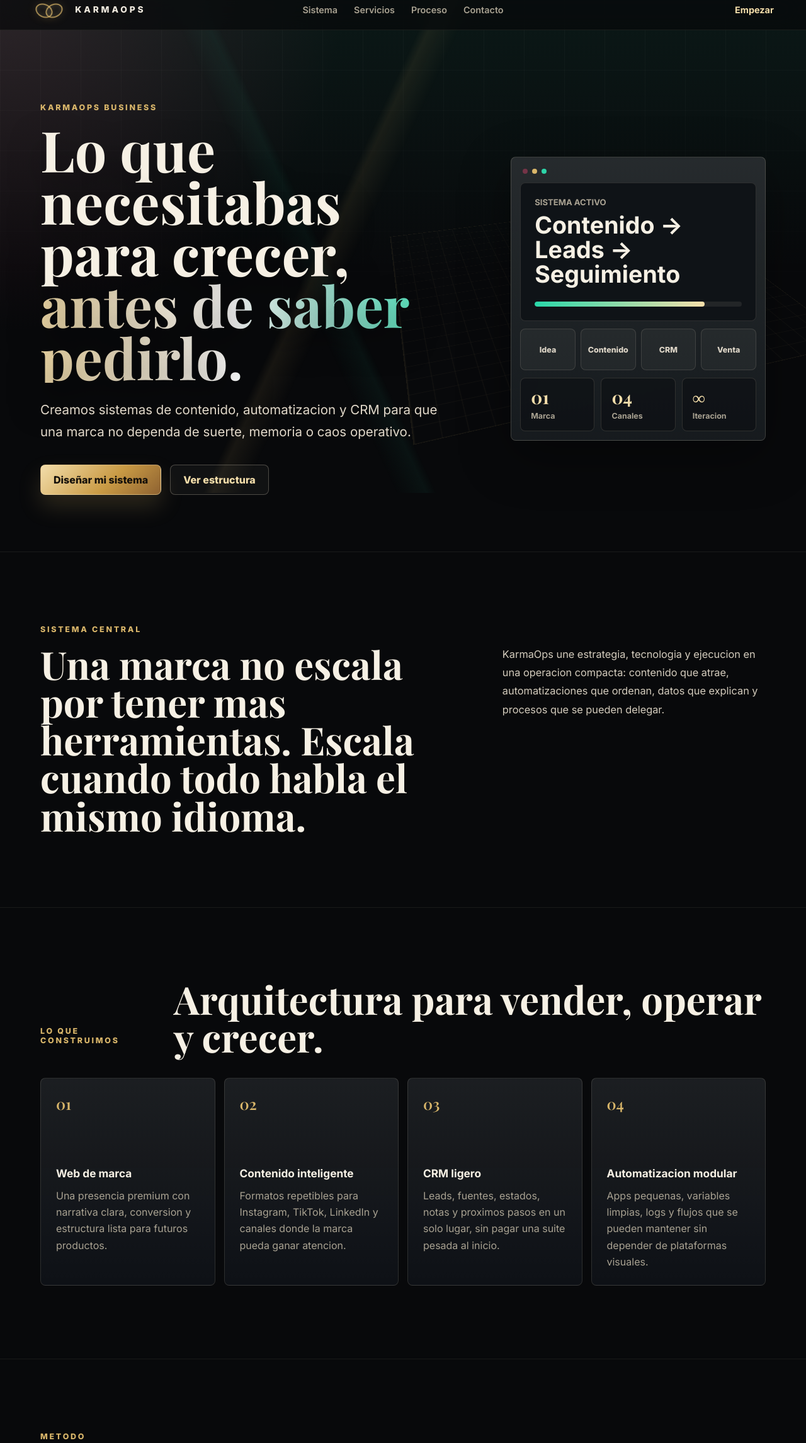
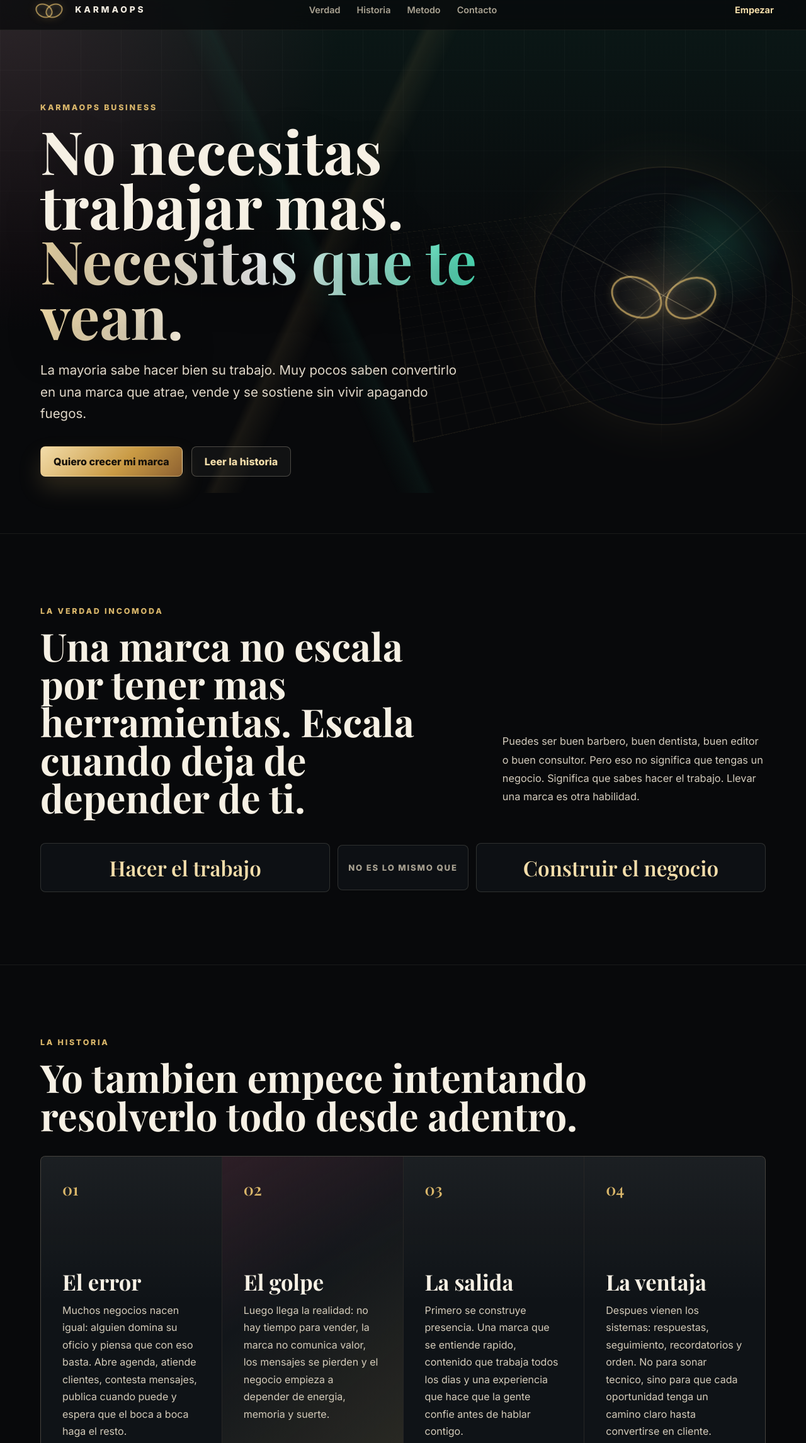
Before and after one commit to Ramonrojo10/karmaops-business-web, a plain HTML site: page web/index.html in a window 1280 px wide. Shown: the part 17-2309 px from the top of the page at 63% size. Drawn offline with nearby package versions, Linux system fonts and the light colour scheme.

Commit message:
Refine brand storytelling

```diff
--- a/web/app.js
+++ b/web/app.js
@@ -39,5 +39,5 @@ form?.addEventListener("submit", (event) => {
   localStorage.setItem("karmaops_leads", JSON.stringify([lead, ...currentLeads]));
 
   form.reset();
-  statusEl.textContent = "Señal recibida. El siguiente paso sera conectar este flujo al CRM.";
+  statusEl.textContent = "Señal recibida. Te responderemos con el siguiente paso.";
 });
--- a/web/index.html
+++ b/web/index.html
@@ -27,9 +27,9 @@
           <span class="brand-name">KARMAOPS</span>
         </a>
         <nav class="site-nav" aria-label="Navegacion principal">
-          <a href="#sistema">Sistema</a>
-          <a href="#servicios">Servicios</a>
-          <a href="#proceso">Proceso</a>
+          <a href="#sistema">Verdad</a>
+          <a href="#servicios">Historia</a>
+          <a href="#proceso">Metodo</a>
           <a href="#contacto">Contacto</a>
         </nav>
         <a class="header-action" href="#contacto">Empezar</a>
@@ -41,127 +41,116 @@
           <div class="hero-content">
             <p class="eyebrow" data-reveal>KarmaOps Business</p>
             <h1 id="hero-title" data-reveal>
-              Lo que necesitabas para crecer,
-              <span>antes de saber pedirlo.</span>
+              No necesitas trabajar mas.
+              <span>Necesitas que te vean.</span>
             </h1>
             <p class="hero-copy" data-reveal>
-              Creamos sistemas de contenido, automatizacion y CRM para que una marca no dependa de suerte,
-              memoria o caos operativo.
+              La mayoria sabe hacer bien su trabajo. Muy pocos saben convertirlo en una marca que atrae,
+              vende y se sostiene sin vivir apagando fuegos.
             </p>
             <div class="hero-actions" data-reveal>
-              <a class="primary-button" href="#contacto">Diseñar mi sistema</a>
-              <a class="secondary-button" href="#sistema">Ver estructura</a>
+              <a class="primary-button" href="#contacto">Quiero crecer mi marca</a>
+              <a class="secondary-button" href="#servicios">Leer la historia</a>
             </div>
           </div>
 
-          <div class="hero-panel" data-reveal>
-            <div class="panel-header">
-              <span></span>
-              <span></span>
-              <span></span>
-            </div>
-            <div class="signal-card">
-              <p class="signal-label">Sistema activo</p>
-              <strong>Contenido → Leads → Seguimiento</strong>
-              <div class="signal-meter">
-                <span style="--width: 82%"></span>
-              </div>
-            </div>
-            <div class="mini-pipeline">
-              <span>Idea</span>
-              <span>Contenido</span>
-              <span>CRM</span>
-              <span>Venta</span>
-            </div>
-            <div class="metrics-row">
-              <div>
-                <strong>01</strong>
-                <span>Marca</span>
-              </div>
-              <div>
-                <strong>04</strong>
-                <span>Canales</span>
-              </div>
-              <div>
-                <strong>∞</strong>
-                <span>Iteracion</span>
-              </div>
-            </div>
+          <div class="hero-orb" data-reveal aria-hidden="true">
+            <div class="brand-mark large"></div>
+            <span class="orb-line one"></span>
+            <span class="orb-line two"></span>
+            <span class="orb-line three"></span>
           </div>
         </section>
 
         <section class="intro-band" id="sistema">
-          <div class="section-kicker" data-reveal>Sistema central</div>
-          <div class="split-section">
-            <h2 data-reveal>Una marca no escala por tener mas herramientas. Escala cuando todo habla el mismo idioma.</h2>
+          <div class="section-kicker" data-reveal>La verdad incomoda</div>
+          <div class="split-section impact-split">
+            <h2 data-reveal>Una marca no escala por tener mas herramientas. Escala cuando deja de depender de ti.</h2>
             <p data-reveal>
-              KarmaOps une estrategia, tecnologia y ejecucion en una operacion compacta: contenido que atrae,
-              automatizaciones que ordenan, datos que explican y procesos que se pueden delegar.
+              Puedes ser buen barbero, buen dentista, buen editor o buen consultor. Pero eso no significa que
+              tengas un negocio. Significa que sabes hacer el trabajo. Llevar una marca es otra habilidad.
             </p>
+          </div>
+          <div class="truth-strip" data-reveal>
+            <span>Hacer el trabajo</span>
+            <span>No es lo mismo que</span>
+            <span>Construir el negocio</span>
           </div>
         </section>
 
         <section class="capabilities-section" id="servicios" aria-labelledby="services-title">
-          <div class="section-heading" data-reveal>
-            <p class="eyebrow">Lo que construimos</p>
-            <h2 id="services-title">Arquitectura para vender, operar y crecer.</h2>
+          <div class="section-heading story-heading" data-reveal>
+            <p class="eyebrow">La historia</p>
+            <h2 id="services-title">Yo tambien empece intentando resolverlo todo desde adentro.</h2>
           </div>
-          <div class="capability-grid">
-            <article class="capability-card" data-reveal>
-              <span class="card-index">01</span>
-              <h3>Web de marca</h3>
-              <p>Una presencia premium con narrativa clara, conversion y estructura lista para futuros productos.</p>
+          <div class="story-frame">
+            <article class="story-panel" data-reveal>
+              <span>01</span>
+              <h3>El error</h3>
+              <p>
+                Muchos negocios nacen igual: alguien domina su oficio y piensa que con eso basta. Abre agenda,
+                atiende clientes, contesta mensajes, publica cuando puede y espera que el boca a boca haga el resto.
+              </p>
             </article>
-            <article class="capability-card" data-reveal>
-              <span class="card-index">02</span>
-              <h3>Contenido inteligente</h3>
-              <p>Formatos repetibles para Instagram, TikTok, LinkedIn y canales donde la marca pueda ganar atencion.</p>
+            <article class="story-panel emphasized" data-reveal>
+              <span>02</span>
+              <h3>El golpe</h3>
+              <p>
+                Luego llega la realidad: no hay tiempo para vender, la marca no comunica valor, los mensajes se pierden
+                y el negocio empieza a depender de energia, memoria y suerte.
+              </p>
             </article>
-            <article class="capability-card" data-reveal>
-              <span class="card-index">03</span>
-              <h3>CRM ligero</h3>
-              <p>Leads, fuentes, estados, notas y proximos pasos en un solo lugar, sin pagar una suite pesada al inicio.</p>
+            <article class="story-panel" data-reveal>
+              <span>03</span>
+              <h3>La salida</h3>
+              <p>
+                Primero se construye presencia. Una marca que se entiende rapido, contenido que trabaja todos los dias
+                y una experiencia que hace que la gente confie antes de hablar contigo.
+              </p>
             </article>
-            <article class="capability-card" data-reveal>
-              <span class="card-index">04</span>
-              <h3>Automatizacion modular</h3>
-              <p>Apps pequenas, variables limpias, logs y flujos que se pueden mantener sin depender de plataformas visuales.</p>
+            <article class="story-panel" data-reveal>
+              <span>04</span>
+              <h3>La ventaja</h3>
+              <p>
+                Despues vienen los sistemas: respuestas, seguimiento, recordatorios y orden. No para sonar tecnico,
+                sino para que cada oportunidad tenga un camino claro hasta convertirse en cliente.
+              </p>
             </article>
           </div>
         </section>
 
         <section class="process-section" id="proceso" aria-labelledby="process-title">
           <div class="section-heading compact" data-reveal>
-            <p class="eyebrow">Metodo</p>
-            <h2 id="process-title">Primero distribucion. Luego producto. Despues escala.</h2>
+            <p class="eyebrow">Metodo KarmaOps</p>
+            <h2 id="process-title">De trabajar en silencio a ser una marca que genera movimiento.</h2>
           </div>
           <div class="timeline">
             <div class="timeline-step" data-reveal>
               <span>01</span>
               <div>
-                <h3>Definir posicionamiento</h3>
-                <p>Que vende la marca, para quien, por que importa y que problema vuelve visible.</p>
+                <h3>Volverte visible</h3>
+                <p>Una marca clara: que haces, para quien, por que importa y por que deberian recordarte.</p>
               </div>
             </div>
             <div class="timeline-step" data-reveal>
               <span>02</span>
               <div>
-                <h3>Construir el hub</h3>
-                <p>Web, formulario, CRM inicial, medicion y rutas claras para cada tipo de contacto.</p>
+                <h3>Contar la historia</h3>
+                <p>Contenido que educa, muestra autoridad y convierte tu experiencia en confianza publica.</p>
               </div>
             </div>
             <div class="timeline-step" data-reveal>
               <span>03</span>
               <div>
-                <h3>Publicar con sistema</h3>
-                <p>Contenido vivo, visual y consistente que documenta avances reales y genera conversacion.</p>
+                <h3>No perder oportunidades</h3>
+                <p>Cuando alguien comenta, escribe o pregunta, entra a un seguimiento ordenado. Nada se queda en el aire.</p>
               </div>
             </div>
             <div class="timeline-step" data-reveal>
               <span>04</span>
               <div>
-                <h3>Convertir señales</h3>
-                <p>Capturar leads, clasificar interes, responder a tiempo y detectar que ofertas merecen crecer.</p>
+                <h3>Delegar sin romper</h3>
+                <p>Lo que se repite se documenta, se automatiza o se entrega a alguien mas. El negocio deja de vivir en tu cabeza.</p>
               </div>
             </div>
           </div>
@@ -169,11 +158,11 @@
 
         <section class="showcase-section" aria-labelledby="showcase-title">
           <div class="showcase-copy" data-reveal>
-            <p class="eyebrow">Direccion visual</p>
-            <h2 id="showcase-title">Minimalista, elegante, vivo.</h2>
+            <p class="eyebrow">Presencia</p>
+            <h2 id="showcase-title">Que se vea caro porque se siente pensado.</h2>
             <p>
-              Oscuro, preciso y premium, pero con movimiento sutil: lineas, profundidad, transiciones y pequenos
-              detalles que hacen que la pagina respire sin perder profesionalidad.
+              No se trata de llenar una pagina de efectos. Se trata de que tu marca comunique criterio,
+              seguridad y direccion desde el primer segundo.
             </p>
           </div>
           <div class="showcase-visual" data-reveal aria-hidden="true">
@@ -190,10 +179,10 @@
         <section class="contact-section" id="contacto" aria-labelledby="contact-title">
           <div class="contact-copy" data-reveal>
             <p class="eyebrow">Contacto</p>
-            <h2 id="contact-title">Empecemos con una conversacion clara.</h2>
+            <h2 id="contact-title">Si tu negocio ya existe, hagamos que se note.</h2>
             <p>
-              Deja tus datos y el tipo de sistema que quieres construir. Esta primera version guarda el lead localmente;
-              despues se conectara al CRM propio de KarmaOps Business.
+              Cuentame que haces y donde sientes que se atora tu crecimiento: visibilidad, ventas,
+              seguimiento o estructura.
             </p>
           </div>
           <form class="lead-form" data-reveal>
@@ -209,11 +198,11 @@
               Interes principal
               <select name="interest" required>
                 <option value="">Selecciona una opcion</option>
-                <option>Web de marca</option>
-                <option>CRM / Lead Hub</option>
-                <option>Automatizacion</option>
-                <option>Contenido y distribucion</option>
-                <option>Colaboracion</option>
+                <option>Quiero verme mas profesional</option>
+                <option>Quiero atraer mas clientes</option>
+                <option>Quiero ordenar mis mensajes</option>
+                <option>Quiero delegar mejor</option>
+                <option>Quiero colaborar</option>
               </select>
             </label>
             <label>
--- a/web/styles.css
+++ b/web/styles.css
@@ -164,7 +164,7 @@ textarea {
   position: relative;
   display: grid;
   min-height: calc(100svh - 70px);
-  grid-template-columns: minmax(0, 1.06fr) minmax(340px, 0.64fr);
+  grid-template-columns: minmax(0, 1.06fr) minmax(280px, 0.46fr);
   align-items: center;
   gap: clamp(32px, 6vw, 88px);
   overflow: hidden;
@@ -212,7 +212,7 @@ h1 {
   max-width: 980px;
   margin-bottom: 26px;
   font-family: var(--font-serif);
-  font-size: clamp(3.2rem, 7vw, 7.1rem);
+  font-size: clamp(3.3rem, 7.4vw, 7.8rem);
   font-weight: 700;
   line-height: 0.92;
   text-shadow: 0 20px 52px rgba(0, 0, 0, 0.5);
@@ -267,6 +267,61 @@ h1 span {
 .primary-button:hover,
 .secondary-button:hover {
   transform: translateY(-2px);
+}
+
+.hero-orb {
+  position: relative;
+  z-index: 2;
+  display: grid;
+  width: min(32vw, 430px);
+  aspect-ratio: 1;
+  place-items: center;
+  justify-self: center;
+  border: 1px solid rgba(217, 182, 106, 0.2);
+  border-radius: 50%;
+  background:
+    radial-gradient(circle, rgba(243, 221, 170, 0.16), transparent 32%),
+    radial-gradient(circle at 70% 30%, rgba(45, 212, 168, 0.16), transparent 26%),
+    rgba(17, 22, 27, 0.22);
+  box-shadow: 0 0 80px rgba(217, 182, 106, 0.08), inset 0 0 80px rgba(8, 9, 11, 0.52);
+  animation: floatOrb 8s ease-in-out infinite alternate;
+}
+
+.hero-orb::before,
+.hero-orb::after {
+  position: absolute;
+  content: "";
+  border: 1px solid rgba(230, 220, 196, 0.12);
+  border-radius: 50%;
+}
+
+.hero-orb::before {
+  inset: 10%;
+}
+
+.hero-orb::after {
+  inset: 23%;
+}
+
+.orb-line {
+  position: absolute;
+  width: 120%;
+  height: 1px;
+  background: linear-gradient(90deg, transparent, rgba(243, 221, 170, 0.52), transparent);
+}
+
+.orb-line.one {
+  transform: rotate(28deg);
+}
+
+.orb-line.two {
+  transform: rotate(-42deg);
+  opacity: 0.6;
+}
+
+.orb-line.three {
+  transform: rotate(90deg);
+  opacity: 0.28;
 }
 
 .hero-panel {
@@ -414,6 +469,10 @@ h1 span {
   align-items: start;
 }
 
+.impact-split {
+  align-items: end;
+}
+
 .split-section h2,
 .section-heading h2,
 .showcase-copy h2,
@@ -433,6 +492,38 @@ h1 span {
   line-height: 1.8;
 }
 
+.truth-strip {
+  display: grid;
+  grid-template-columns: 1fr auto 1fr;
+  gap: 12px;
+  margin-top: 42px;
+  align-items: center;
+}
+
+.truth-strip span {
+  min-height: 72px;
+  display: grid;
+  place-items: center;
+  padding: 16px;
+  border: 1px solid rgba(230, 220, 196, 0.16);
+  border-radius: var(--radius);
+  color: var(--gold-soft);
+  font-family: var(--font-serif);
+  font-size: clamp(1.3rem, 2.6vw, 2.8rem);
+  text-align: center;
+  background: rgba(17, 22, 27, 0.62);
+}
+
+.truth-strip span:nth-child(2) {
+  min-width: 180px;
+  color: var(--muted);
+  font-family: var(--font-sans);
+  font-size: 0.82rem;
+  font-weight: 800;
+  letter-spacing: 0.14em;
+  text-transform: uppercase;
+}
+
 .section-heading {
   display: flex;
   justify-content: space-between;
@@ -444,6 +535,57 @@ h1 span {
 .section-heading.compact {
   display: block;
   max-width: 860px;
+}
+
+.story-heading {
+  display: block;
+  max-width: 980px;
+}
+
+.story-frame {
+  display: grid;
+  grid-template-columns: repeat(4, minmax(0, 1fr));
+  gap: 1px;
+  overflow: hidden;
+  border: 1px solid rgba(230, 220, 196, 0.16);
+  border-radius: var(--radius);
+  background: rgba(230, 220, 196, 0.14);
+}
+
+.story-panel {
+  min-height: 360px;
+  padding: clamp(22px, 3vw, 34px);
+  background:
+    linear-gradient(180deg, rgba(246, 240, 228, 0.055), transparent 48%),
+    #0f1317;
+}
+
+.story-panel.emphasized {
+  background:
+    linear-gradient(150deg, rgba(116, 52, 71, 0.28), transparent 44%),
+    linear-gradient(320deg, rgba(217, 182, 106, 0.12), transparent 60%),
+    #12161a;
+}
+
+.story-panel span {
+  display: block;
+  margin-bottom: clamp(70px, 9vw, 128px);
+  color: var(--gold);
+  font-family: var(--font-serif);
+  font-size: 1.6rem;
+}
+
+.story-panel h3 {
+  margin-bottom: 14px;
+  font-family: var(--font-serif);
+  font-size: clamp(1.8rem, 2.7vw, 3rem);
+  line-height: 0.98;
+}
+
+.story-panel p {
+  margin-bottom: 0;
+  color: #d5ccba;
+  line-height: 1.72;
 }
 
 .capability-grid {
@@ -683,6 +825,15 @@ h1 span {
   }
 }
 
+@keyframes floatOrb {
+  from {
+    transform: translateY(-10px) rotate(-2deg);
+  }
+  to {
+    transform: translateY(18px) rotate(2deg);
+  }
+}
+
 @media (max-width: 980px) {
   .site-header {
     grid-template-columns: 1fr auto;
@@ -699,12 +850,24 @@ h1 span {
     grid-template-columns: 1fr;
   }
 
+  .hero-orb {
+    display: none;
+  }
+
   .hero-panel {
     max-width: 620px;
   }
 
   .capability-grid {
     grid-template-columns: repeat(2, minmax(0, 1fr));
+  }
+
+  .story-frame {
+    grid-template-columns: repeat(2, minmax(0, 1fr));
+  }
+
+  .truth-strip {
+    grid-template-columns: 1fr;
   }
 }
 
@@ -749,6 +912,18 @@ h1 span {
     grid-template-columns: 1fr;
   }
 
+  .story-frame {
+    grid-template-columns: 1fr;
+  }
+
+  .story-panel {
+    min-height: 250px;
+  }
+
+  .story-panel span {
+    margin-bottom: 46px;
+  }
+
   .capability-card {
     min-height: 230px;
   }
```
